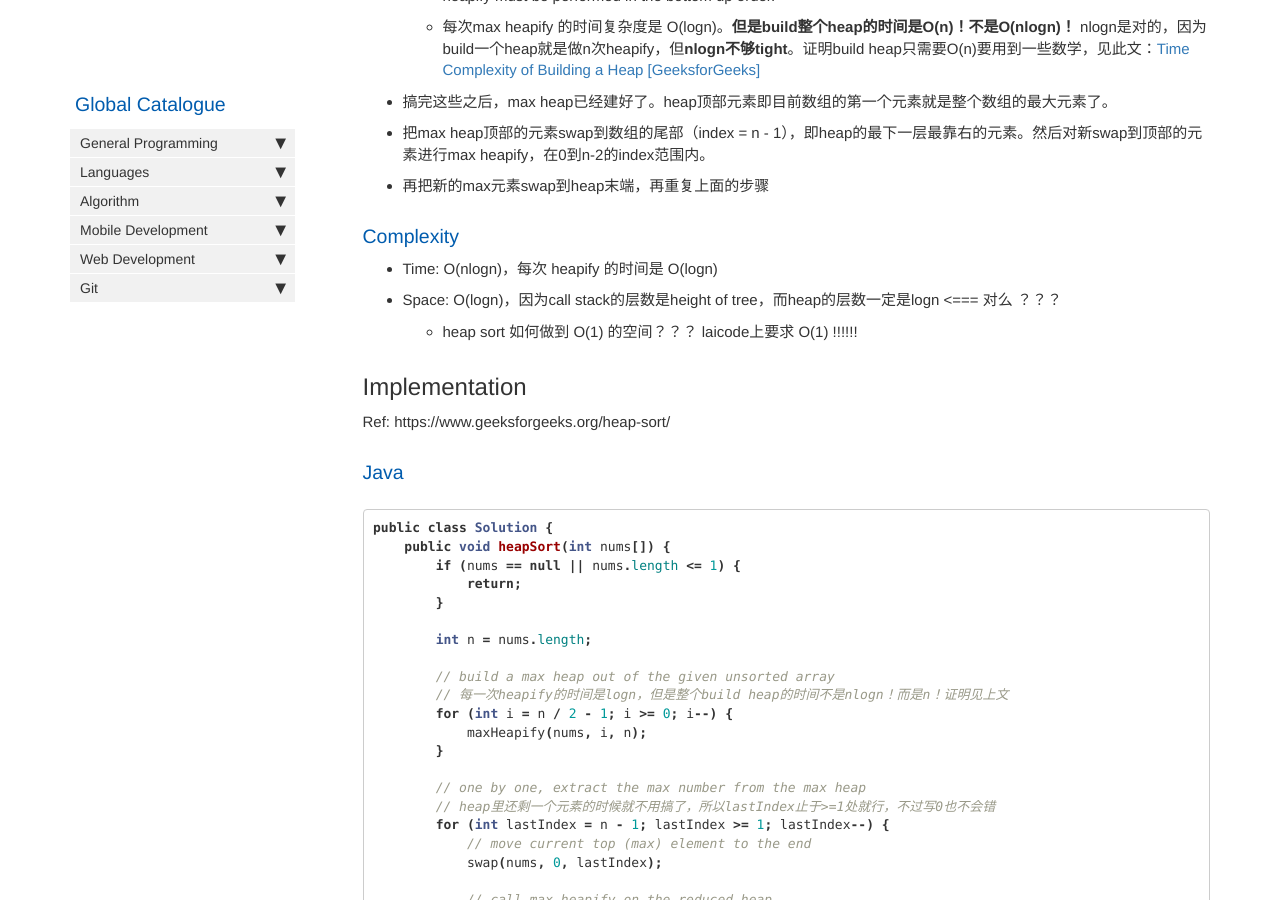
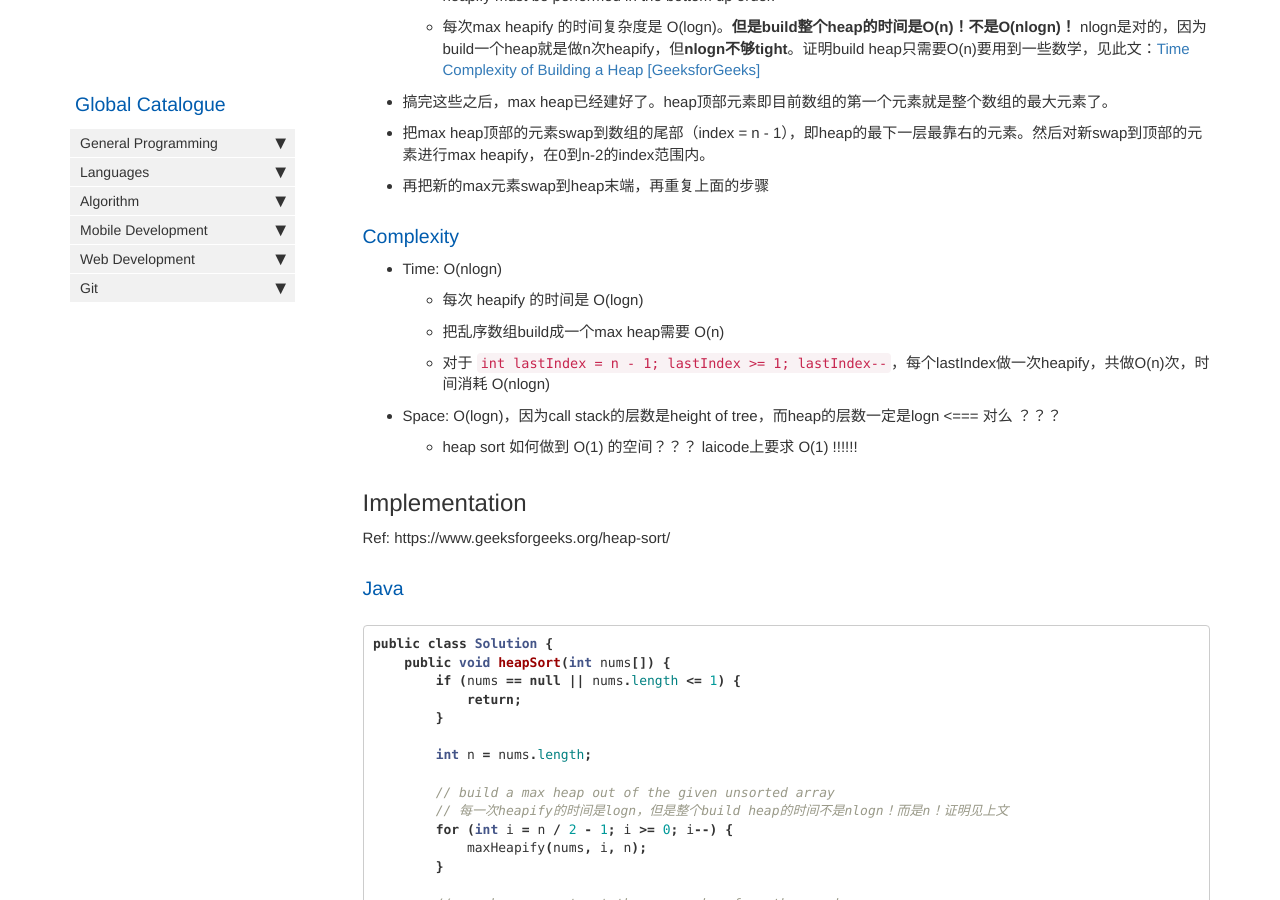
Before and after one commit to HungryOrc/hungryorc.github.io, a Jekyll site: the page built from pages/algorithm/algorithm_heap_sort_and_heapify.md, in a window 1280 px wide and 900 px high, scrolled down 470 px. Built offline with Jekyll 4.4.1, drawn with Linux system fonts in a browser that asks for light colours; nearby versions of some CDN libraries; comment, search, counter and statistics services are not loaded.

Commit message:
Update algorithm_heap_sort_and_heapify.md

```diff
--- a/pages/algorithm/algorithm_heap_sort_and_heapify.md
+++ b/pages/algorithm/algorithm_heap_sort_and_heapify.md
@@ -22,7 +22,10 @@ Heap Sort的步骤：
 * 再把新的max元素swap到heap末端，再重复上面的步骤
 
 ### Complexity
-* Time: O(nlogn)，每次 heapify 的时间是 O(logn)
+* Time: O(nlogn)
+  * 每次 heapify 的时间是 O(logn)
+  * 把乱序数组build成一个max heap需要 O(n)
+  * 对于 `int lastIndex = n - 1; lastIndex >= 1; lastIndex--`，每个lastIndex做一次heapify，共做O(n)次，时间消耗 O(nlogn)
 * Space: O(logn)，因为call stack的层数是height of tree，而heap的层数一定是logn <=== 对么 ？？？
   * heap sort 如何做到 O(1) 的空间？？？ laicode上要求 O(1) !!!!!!
 
```
